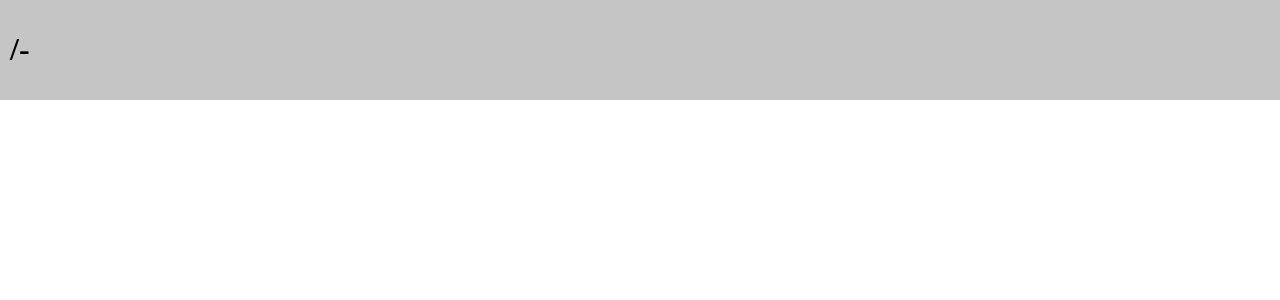
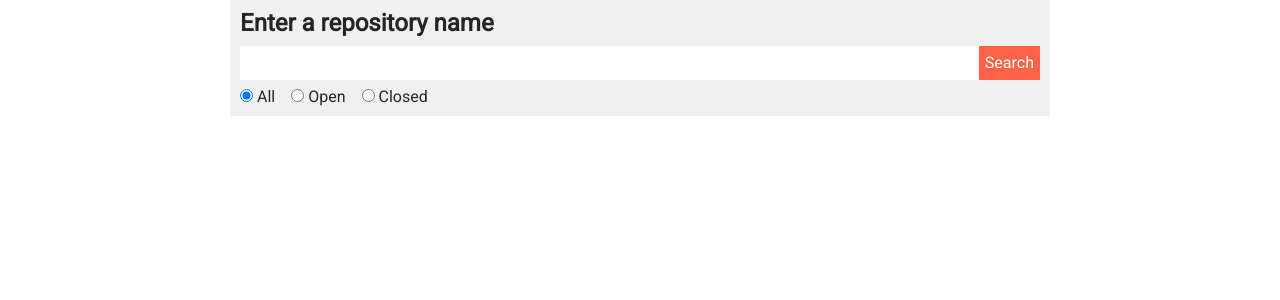
Before and after one commit to javadkh2/project-issues, a Next.js app: page / in a window 1280 px wide. Shown: the top 300 px of the page. Built offline with nearby package versions, Linux system fonts and the light colour scheme.

Commit message:
feat(search-form): adding search fform

```diff
--- a/package.json
+++ b/package.json
@@ -26,6 +26,7 @@
     ]
   },
   "dependencies": {
+    "@fontsource/roboto": "^4.2.2",
     "next": "latest",
     "normalize.css": "^8.0.1",
     "react": "^17.0.1",
--- a/src/components/Layout.tsx
+++ b/src/components/Layout.tsx
@@ -1,10 +1,11 @@
 import styled from 'styled-components'
-import colors from '../config/colors'
+import { colors } from '../config/style'
 
 const Layout = styled.div`
-  max-width: 1400px;
+  font-family: 'Roboto';
+  max-width: 800px;
   margin: 0 auto;
-  background: ${colors.light};
+  background: ${colors.ultraLight};
   padding: 10px;
 `
 
--- a/src/components/ResultPage.tsx
+++ b/src/components/ResultPage.tsx
@@ -1,25 +1,37 @@
 import Head from 'next/head'
 import { useRouter } from 'next/router'
 import Layout from './Layout'
+import SearchForm from './SearchForm'
 
 type Props = {
   filter?: 'all' | 'open' | 'closed'
+  owner?: string
+  repository?: string
 }
 
 // I couldn't find a way to route different urls (/all,/open,/closed) to the same result page.
-// so I hade to create separate files for each path. and then exported this component from those file
-export const ResultPage = ({ filter }: Props): JSX.Element => {
+// so I had to create separate files for each path. and then exported this component from those files
+export const ResultPage = ({
+  filter,
+  owner,
+  repository,
+}: Props): JSX.Element => {
   const router = useRouter()
+  const defaultValue = owner && repository && `${owner}/${repository}`
   return (
     <Layout>
       <Head>
-        <title>{router.route}</title>
+        <title>{filter}</title>
       </Head>
 
       <main>
-        <h1 className="title">
-          {router.route}-{filter}
-        </h1>
+        <SearchForm
+          defaultValue={defaultValue}
+          defaultFilter={filter}
+          onSubmit={(value, filter) => {
+            router.push(`/${value}/${filter}`)
+          }}
+        />
       </main>
     </Layout>
   )
@@ -27,9 +39,11 @@ export const ResultPage = ({ filter }: Props): JSX.Element => {
 
 // because we use this fn in deferent pages so I make it a bit general by partially pass some default props to it
 export const getResultPageProps = (defaultProps = {}) =>
-  async function getServerSideProps(): Promise<{ props: Props }> {
+  async function getServerSideProps({
+    params: { owner, repository },
+  }): Promise<{ props: Props }> {
     return {
-      props: { ...defaultProps },
+      props: { ...defaultProps, owner, repository },
     }
   }
 
--- /dev/null
+++ b/src/components/SearchForm/helper-cmponents.tsx
@@ -0,0 +1,83 @@
+import styled from 'styled-components'
+import { colors, size } from '../../config/style'
+
+export const Title = styled.h2`
+  margin: 0;
+  margin-bottom: ${size()};
+`
+
+export const Error = styled.p`
+  color: ${colors.primary};
+  margin: 0;
+  flex: 1;
+  text-align: right;
+  em {
+    font-style: normal;
+    font-weight: bold;
+  }
+`
+
+export const Input = styled.input`
+  border: none;
+  padding: ${size(1)};
+  flex: 1;
+  outline: none;
+  background: ${({ invalid }) => (invalid ? colors.danger : colors.white)};
+  &:hover,
+  &:focus {
+    box-shadow: 0px 0px 1px ${colors.primary};
+  }
+`
+
+export const Form = styled.form`
+  color: ${colors.dark};
+`
+
+export const SearchBarWrapper = styled.div`
+  display: flex;
+`
+export const FilterWrapper = styled.div`
+  margin-top: ${size()};
+  display: flex;
+`
+export const Button = styled.button`
+  background: ${colors.primary};
+  color: ${colors.white};
+  border: none;
+`
+
+const RadioButtonLabel = styled.label`
+  display: flex;
+  align-items: baseline;
+  margin-right: ${size(2)};
+`
+const RadioButtonInput = styled.input`
+  margin-right: ${size(0.5)}; ;
+`
+
+type RadioButtonProps = {
+  text: string
+  name: string
+  value: string
+  checked?: boolean
+  onChange?: (e) => void
+}
+
+export const RadioButton = ({
+  text,
+  name,
+  value,
+  checked,
+  onChange,
+}: RadioButtonProps): JSX.Element => (
+  <RadioButtonLabel>
+    <RadioButtonInput
+      type="radio"
+      name={name}
+      value={value}
+      onChange={onChange}
+      checked={checked}
+    />
+    {text}
+  </RadioButtonLabel>
+)
--- /dev/null
+++ b/src/components/SearchForm/index.tsx
@@ -0,0 +1,102 @@
+import React, { useState } from 'react'
+import { Filter } from '../../type'
+import {
+  Button,
+  Error,
+  FilterWrapper,
+  Form,
+  Input,
+  RadioButton,
+  SearchBarWrapper,
+  Title,
+} from './helper-cmponents'
+
+type Props = {
+  defaultValue?: string
+  className?: string
+  defaultFilter?: Filter
+  onSubmit: (value: string, filter: Filter) => void
+}
+
+function validateValue(value: string) {
+  const parts = value.split('/')
+  return parts.length === 2 && parts.filter(Boolean).length === 2
+}
+
+export default function SearchForm({
+  defaultValue,
+  className,
+  defaultFilter = 'all',
+  onSubmit,
+}: Props): JSX.Element {
+  const [filter, setFilter] = useState(defaultFilter)
+  const [value, setValue] = useState(defaultValue)
+  const [isValid, setIsValid] = useState(true)
+
+  const setFilterValue = (e) => {
+    setFilter(e.target.value)
+    submit(value, e.target.value)
+  }
+  const isFilter = (f) => f === filter
+
+  function submit(value, filter) {
+    const valid = validateValue(value)
+    setIsValid(valid)
+    if (valid) {
+      onSubmit(value, filter)
+    }
+  }
+
+  return (
+    <Form
+      onSubmit={(e) => {
+        e.preventDefault()
+        submit(value, filter)
+      }}
+    >
+      <Title>Enter a repository name</Title>
+      <SearchBarWrapper>
+        <Input
+          invalid={!isValid}
+          type="search"
+          name="search"
+          value={value}
+          onChange={(e) => {
+            setValue(e.target.value)
+            setIsValid(true)
+          }}
+          className={className}
+        />
+        <Button type="submit">Search</Button>
+      </SearchBarWrapper>
+      <FilterWrapper>
+        <RadioButton
+          text="All"
+          value="all"
+          name="filter"
+          onChange={setFilterValue}
+          checked={isFilter('all')}
+        />
+        <RadioButton
+          text="Open"
+          value="open"
+          name="filter"
+          onChange={setFilterValue}
+          checked={isFilter('open')}
+        />
+        <RadioButton
+          text="Closed"
+          value="closed"
+          name="filter"
+          onChange={setFilterValue}
+          checked={isFilter('closed')}
+        />
+        {!isValid && (
+          <Error>
+            The repository should be in <em>owner/repository</em> format
+          </Error>
+        )}
+      </FilterWrapper>
+    </Form>
+  )
+}
--- a/src/config/colors.ts
+++ /dev/null
@@ -1,5 +0,0 @@
-export default {
-  black: '#000',
-  white: '#fff',
-  light: '#c5c5c5',
-}
--- /dev/null
+++ b/src/config/style.ts
@@ -0,0 +1,11 @@
+export const colors = {
+  black: '#000',
+  white: '#fff',
+  light: '#c5c5c5',
+  dark: '#252525',
+  ultraLight: '#f0f0f0',
+  primary: 'tomato',
+  danger: '#ffb2b2',
+}
+
+export const size = (multiple = 1): string => `${multiple * 8}px`
--- a/src/pages/_app.tsx
+++ b/src/pages/_app.tsx
@@ -1,4 +1,5 @@
 import 'normalize.css'
+import '@fontsource/roboto/index.css'
 
 type Props = {
   Component: React.ComponentType<any>
--- /dev/null
+++ b/src/type/index.ts
@@ -0,0 +1 @@
+export type Filter = 'all' | 'open' | 'closed'
```
Also changed, not shown: src/components/SearchBar.tsx (deleted, +0 -20 lines), src/pages/[owner]/[repository]/[issueId].tsx (+22 -2 lines), 1 other file (tests, documents, lock files or other folders).
